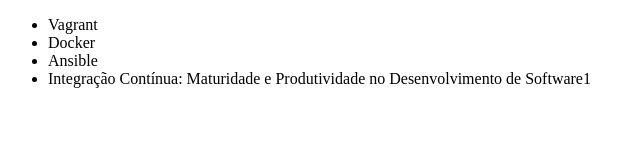
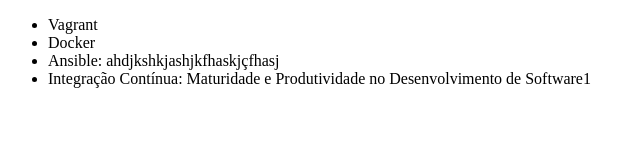
Before and after one commit to Flavia-Rasquinha/alura-git, a plain HTML site: page index.html in a window 1280 px wide. Shown: the whole page, without its empty margins (0-640 px from the left). Drawn offline with Linux system fonts and the light colour scheme.

Commit message:
Alt nome curso shdahs

```diff
--- a/index.html
+++ b/index.html
@@ -8,7 +8,7 @@
     <ul>
         <li>Vagrant</li>
         <li>Docker</li>
-        <li>Ansible</li>
+        <li>Ansible: ahdjkshkjashjkfhaskjçfhasj</li>
         <li>Integração Contínua: Maturidade e Produtividade no Desenvolvimento de Software1</li>
     </ul>
 </body>
```
